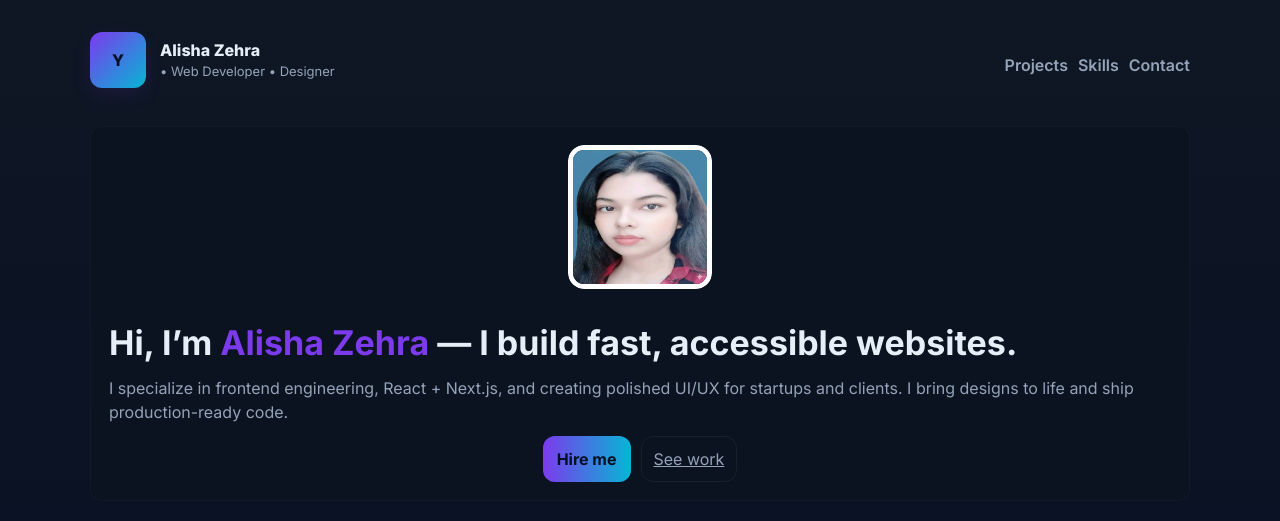
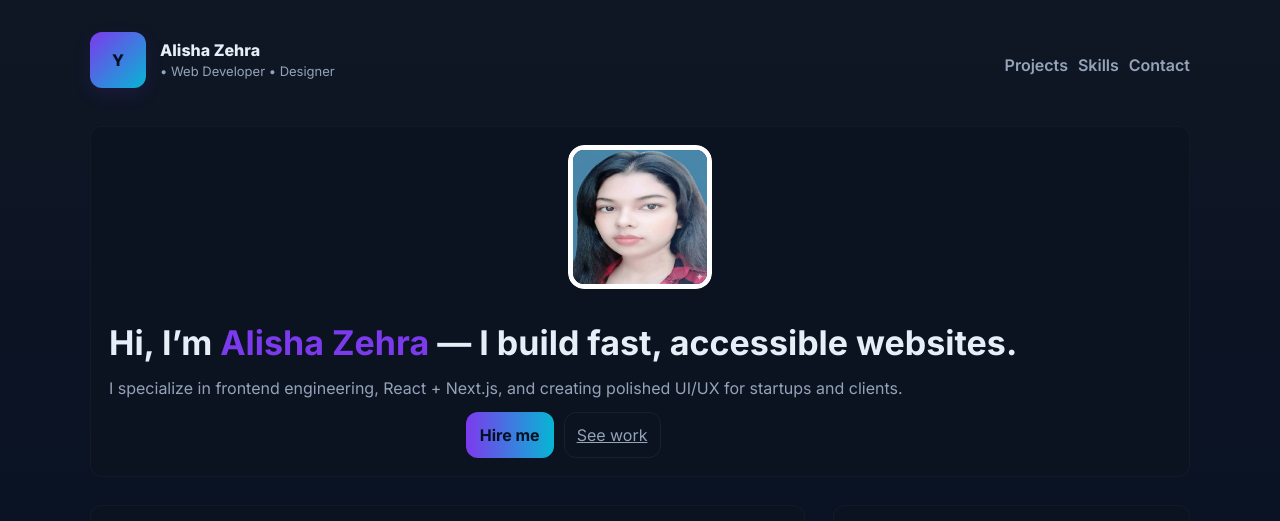
Before and after one commit to alishazehra/my-latest-portfolio, a plain HTML site: page index.html in a window 1280 px wide. Shown: the top 521 px of the page. Drawn offline with Linux system fonts and the light colour scheme.

Commit message:
improved ui

```diff
--- a/index.html
+++ b/index.html
@@ -121,7 +121,7 @@ Responsive, accessible, no build tools required.
           </div>
           <div class="intro">
             <h1 id="hero-title">Hi, I’m <span style="color:var(--accent)">Alisha Zehra</span> — I build fast, accessible websites.</h1>
-            <p class="muted">I specialize in frontend engineering, React + Next.js, and creating polished UI/UX for startups and clients. I bring designs to life and ship production-ready code.</p>
+            <p class="muted">I specialize in frontend engineering, React + Next.js, and creating polished UI/UX for startups and clients.</p>
             <div class="cta">
               <a class="btn" href="mailto:alishazehra866@gmail.com">Hire me</a>
               <a class="btn-outline" href="#projects">See work</a>
```
